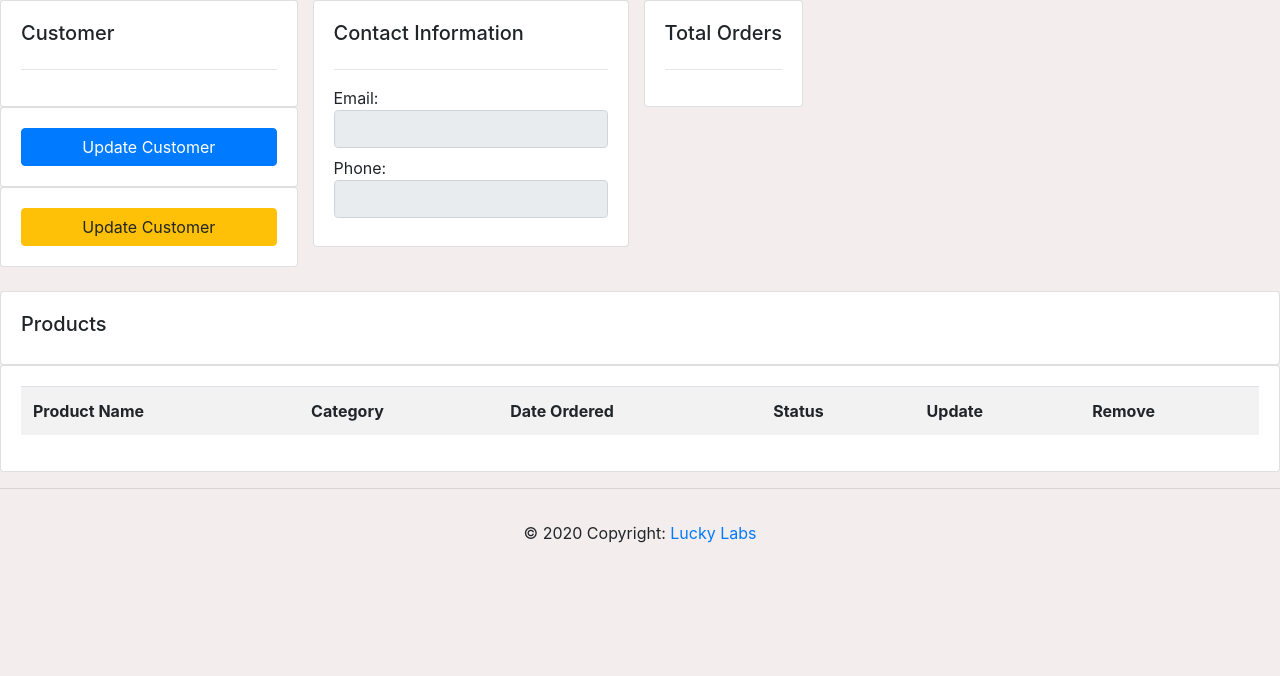
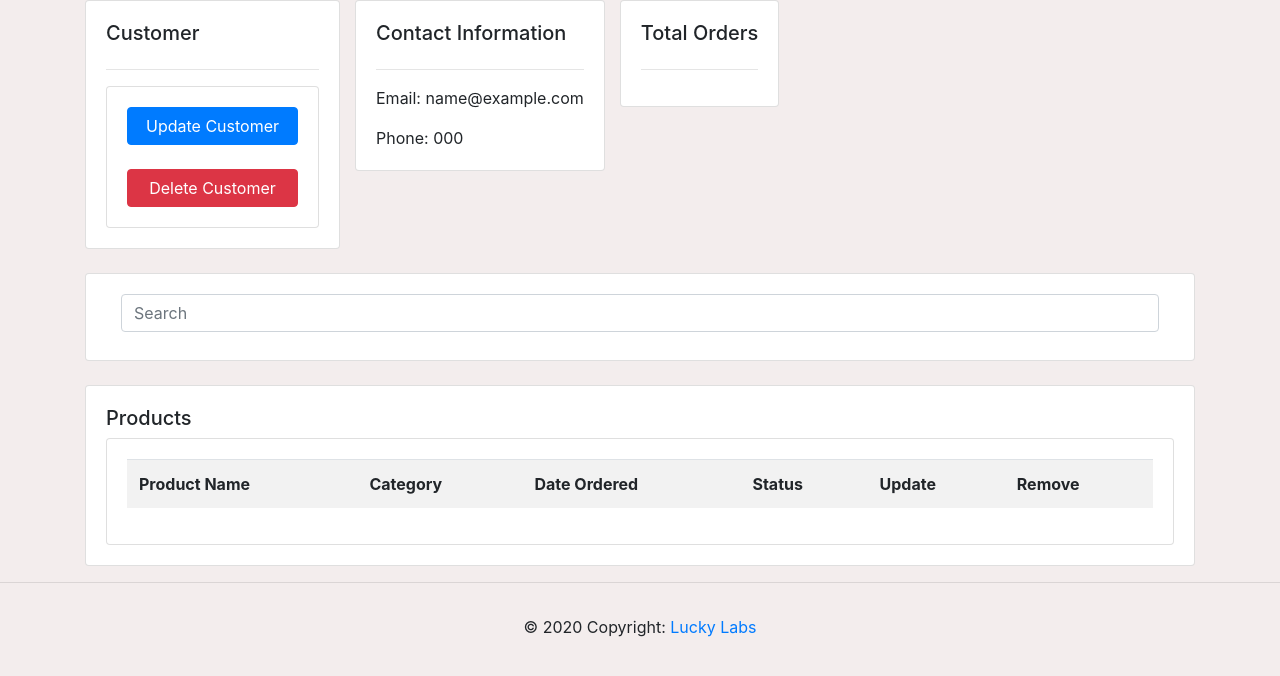
Before and after one commit to makaulucky/crm, a Django app: template accounts/templates/accounts/customer.html in a window 1280 px wide. Shown: the part 56-732 px from the top of the page. Run offline with Django 4.2, Linux system fonts and the light colour scheme; the template is opened without the code that fills it: most values are stand-ins (such as "Sample title", 1, 10 or a date in 2020); lists and menus that the app fills with data are empty.

Commit message:
Customer init

```diff
--- a/accounts/templates/accounts/customer.html
+++ b/accounts/templates/accounts/customer.html
@@ -2,22 +2,23 @@
 
 {% block content %}
 
+<div class="container">
+    <section class="content">
         <div class="row">
             <div class="col-md-3">
                 <div class="card card-body">
                     <h5>Customer</h5>
                     <hr>
-        </div>
+
                 <div class="card card-body">
                     <button type="button" class="btn btn-primary">
                         Update Customer
                     </button>
+                <br>
+                    <button type="button" class="btn btn-danger">
+                        Delete Customer
+                    </button>
                 </div>
-
-        <div class="card card-body">
-            <button type="button" class="btn btn-warning">
-                Update Customer
-            </button>
             </div>
             </div>
                 <div class="row">
@@ -25,17 +26,10 @@
                         <div class="card card-body">
                             <h5>Contact Information</h5>
                             <hr>
-                    <label for="email">Email:
-                    <input type="text" class="form-control" readonly></label>
-                    <label for="phone">Phone:
-                    <input type="text" class="form-control" readonly>
-                    </label>
+                            <p class="card-text">Email: {{ customer.email }}</p>
+                            <p class="card-text">Phone: {{ customer.phone }}</p>
                         </div>
                     </div>
-
-
-
-
                         <div class="row">
                             <div class="col-md">
                                 <div class="card card-body">
@@ -51,14 +45,24 @@
                     </div>
                 </div>
 
+        <br>
 
+        <div class="row">
+            <div class="col-md">
+                <div class="card card-body">
+                    <label class="col-md" for="search">
+                        <input type="text" id="search" placeholder="Search" class="form-control" >
+                    </label>
+                </div>
+            </div>
+        </div>
+        <br>
 
-<br>
         <div class="row">
             <div class="col-md">
                 <div class="card card-body">
                     <h5>Products</h5>
-        </div>
+
                 <div class="card card-body">
                     <table class="table table-striped">
                         <tr>
@@ -73,6 +77,9 @@
                 </div>
             </div>
         </div>
+</section>
+</div>
+
 
 
 {% endblock %}
```
Lines whose indentation alone changed are shown as unchanged.
